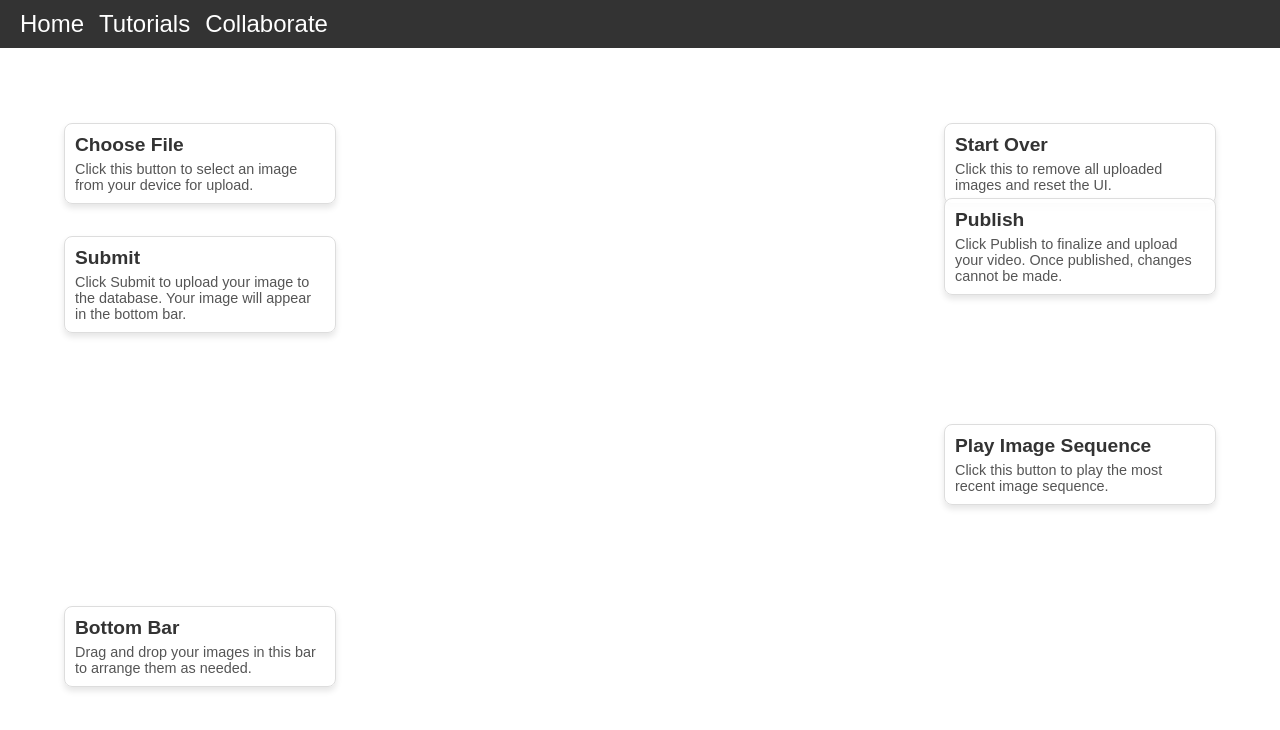
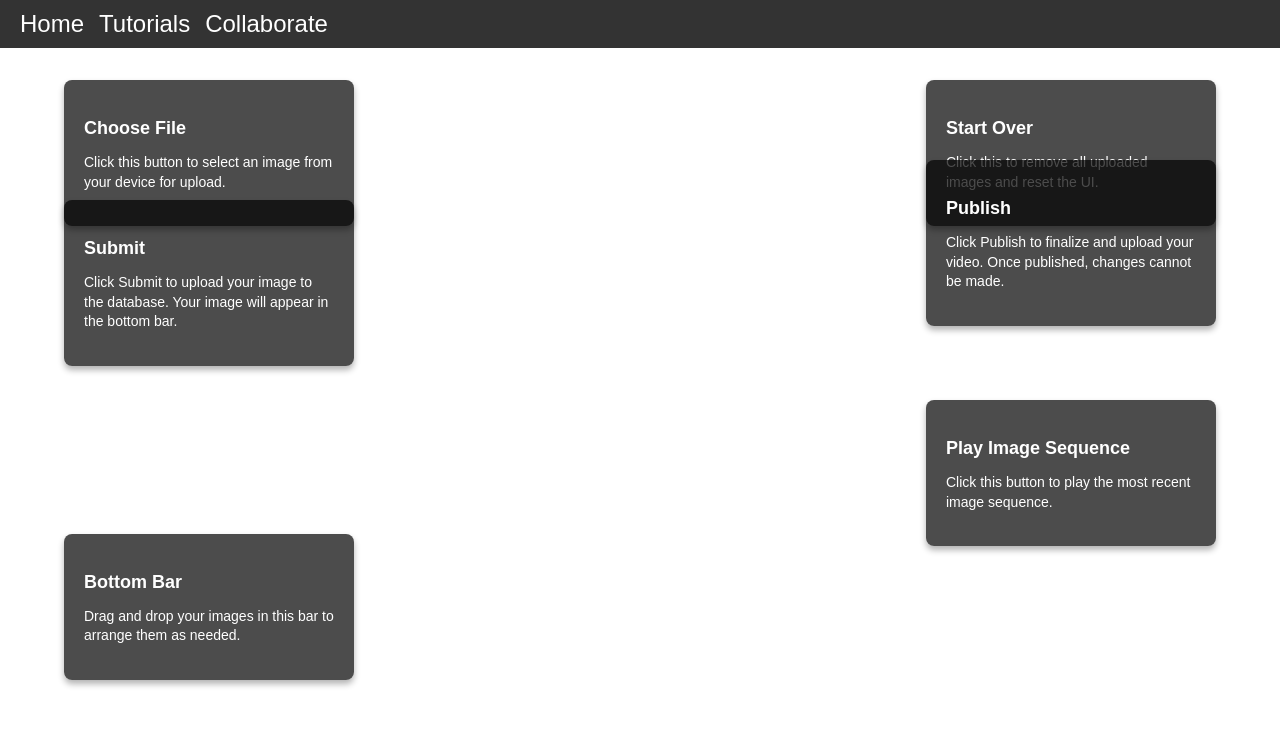
Before and after one commit to yunjuusong/FrameByFrame, a React (Create React App) app: page /tutorials in a window 1280 px wide. Shown: the top 730 px of the page. Built offline with nearby package versions, Linux system fonts and the light colour scheme.

Commit message:
show play image sequence button

```diff
--- a/src/Collaborate.js
+++ b/src/Collaborate.js
@@ -131,6 +131,9 @@ function Collaborate() {
             <button className="publish-button" onClick={handlePublish}>
               Publish
             </button>
+            <button onClick={renderImageSequence} className="render-button">
+                Play Image Sequence
+            </button>
           </div>
         </div>
         <div
--- a/src/Tutorials.css
+++ b/src/Tutorials.css
@@ -1,29 +1,21 @@
-.tutorials-container {
-    position: relative;
-    width: 100%;
-    height: 100%;
-  }
-
-  /* Style for the floating tutorial boxes */
-  .floating-box {
+/* Tutorial styling for floating boxes */
+.floating-box {
     position: absolute;
+    background-color: rgba(0, 0, 0, 0.7); /* Semi-transparent background */
+    color: white;
+    padding: 20px;
+    border-radius: 8px;
+    box-shadow: 0px 4px 6px rgba(0, 0, 0, 0.3);
     width: 250px;
-    padding: 10px;
-    background: rgba(255, 255, 255, 0.9); /* Semi-transparent white */
-    border: 1px solid #ddd;
-    border-radius: 8px;
-    box-shadow: 0px 4px 6px rgba(0, 0, 0, 0.1);
-    z-index: 1000; /* Ensure it floats above other elements */
+    z-index: 10; /* Ensure they stay on top of other elements */
   }
 
   .floating-box h3 {
-    margin: 0;
-    font-size: 1.2rem;
-    color: #333;
+    font-size: 18px;
+    margin-bottom: 10px;
   }
 
   .floating-box p {
-    margin: 5px 0 0;
-    font-size: 0.9rem;
-    color: #555;
+    font-size: 14px;
+    line-height: 1.4;
   }
--- a/src/Tutorials.js
+++ b/src/Tutorials.js
@@ -4,6 +4,7 @@ import './Tutorials.css';
 function Tutorials() {
   return (
     <div className="tutorials-container">
+      {/* Floating boxes */}
       <div className="floating-box" style={{ top: '10%', left: '5%' }}>
         <h3>Choose File</h3>
         <p>Click this button to select an image from your device for upload.</p>
```
